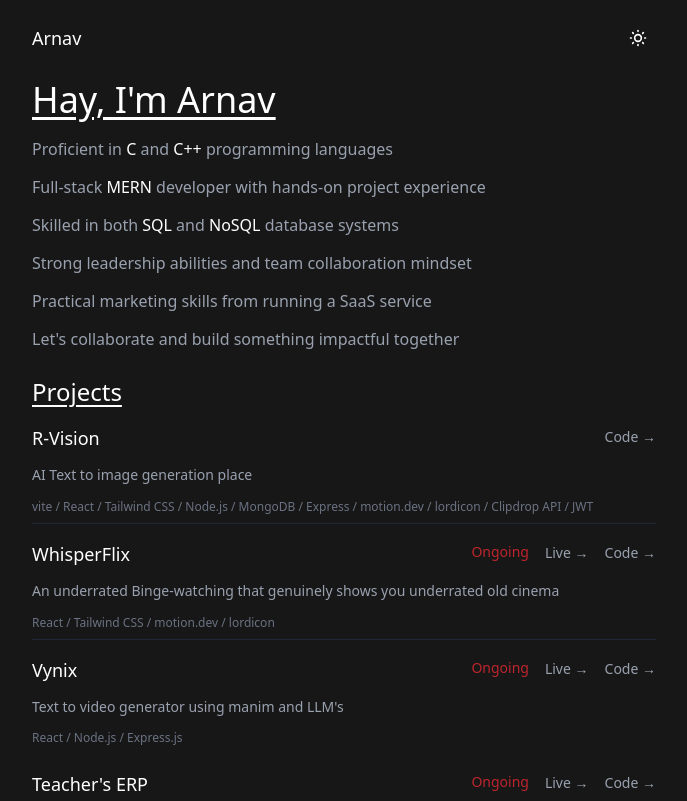
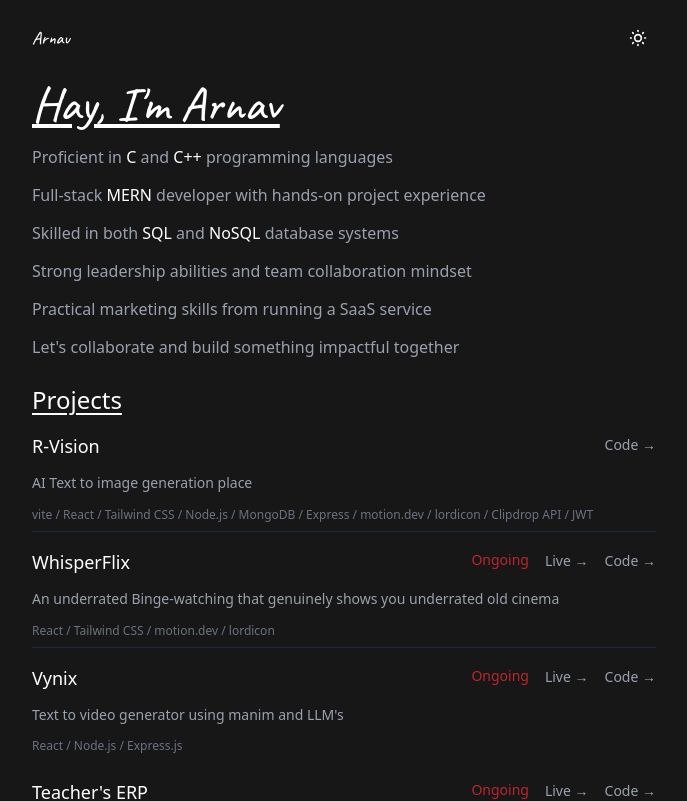
Before and after one commit to Arnav270803/MyPortfolio, a React (Vite) app: page / in a window 1280 px wide. Shown: the top 801 px of the page, without its empty margins (296-983 px from the left). Built offline with nearby package versions, Linux system fonts and the light colour scheme; some icons are missing.

Commit message:
Added new font and sound effect on toggling

```diff
--- a/src/App.jsx
+++ b/src/App.jsx
@@ -13,7 +13,7 @@ const App = () => {
   };
 
   return (
-    <div className={`${isDark ? 'bg-neutral-900 text-white' : 'bg-white text-gray-900'} min-h-screen transition-colors duration-300`}>
+    <div className={`${isDark ? 'bg-neutral-900 text-white' : 'bg-zinc-50 text-gray-900'} min-h-screen transition-colors duration-300`}>
       <div className='max-w-2xl mx-auto px-6 py-5'>
         <Navbar isDark={isDark} toggleTheme={toggleTheme} />
         <div className='mt-2'>
--- a/src/Component/Logos.jsx
+++ b/src/Component/Logos.jsx
@@ -3,6 +3,7 @@ import React from 'react';
 const Logos = ({ isDark }) => {
   const email = 'arnavsharma2708@gmail.com';
   return (
+
     <div className="flex items-center gap-5">
       <span className="cursor-pointer">
         <a href="https://www.linkedin.com/in/arnav-sharma2708/">
--- a/src/Component/MyIntro.jsx
+++ b/src/Component/MyIntro.jsx
@@ -2,9 +2,17 @@ import React from 'react';
 
 const MyIntro = ({ isDark }) => {
   return (
+    <>
+        <link
+        href="https://fonts.googleapis.com/css2?family=Caveat:wght@400;500;600;700&display=swap"
+        rel="stylesheet"
+        />
+
     <div className="w-full">
-      <h1 className={`text-4xl underline underline-offset-4 cursor-pointer font-medium mb-4 ${isDark ? 'text-white' : 'text-gray-900'}`}>
-        Hay, I'm Arnav
+      <h1 className={`text-5xl underline underline-offset-4 cursor-pointer font-medium mb-4 ${isDark ? 'text-white' : 'text-gray-900'}`}
+        style={{fontFamily: 'Caveat, cursive'}}>
+            Hay, I'm Arnav
+
       </h1>
 
       <div className={`space-y-3 text-base leading-relaxed ${isDark ? 'text-gray-400' : 'text-gray-600'}`}>
@@ -36,6 +44,7 @@ const MyIntro = ({ isDark }) => {
         </p>
       </div>
     </div>
+    </>
   );
 };
 
--- a/src/Component/Navbar.jsx
+++ b/src/Component/Navbar.jsx
@@ -1,30 +1,53 @@
-import React from 'react';
+import React, { useRef, useEffect } from 'react';
+import toggleSound from '../assets/context/select-button-ui-395763.mp3'; // Import the sound file with a valid identifier
 
 const Navbar = ({ isDark, toggleTheme }) => {
+  // Create a ref for the audio instance to persist across renders
+  const audioRef = useRef(new Audio(toggleSound));
+
+  // Set up audio properties (e.g., volume) on component mount
+  useEffect(() => {
+    audioRef.current.volume = 0.5; // Set volume to 50% to avoid being too loud
+  }, []);
+
+  // Wrap toggleTheme to play sound on click
+  const handleToggleTheme = () => {
+    audioRef.current.play(); // Play the sound when the button is clicked
+    toggleTheme(); // Call the original toggleTheme function
+  };
+
   return (
+    <>
+      <link
+        href="https://fonts.googleapis.com/css2?family=Caveat:wght@400;500;600;700&display=swap"
+        rel="stylesheet"
+      />
+
     <div className='flex justify-between items-center w-full'>
       <div className='flex items-center'>
-        <span><lord-icon
-                src="https://cdn.lordicon.com/jeuxydnh.json"
-                trigger="hover"
-                colors="primary:#b4b4b4,secondary:#08a88a">
-              </lord-icon>
-              </span>
+        <span>
+          <lord-icon
+            src="https://cdn.lordicon.com/jeuxydnh.json"
+            trigger="hover"
+            colors="primary:#b4b4b4,secondary:#08a88a"
+          ></lord-icon>
+        </span>
         <a href="/" rel="noopener noreferrer">
-          <span className={`text-lg font-medium cursor-pointer transition-colors duration-200 ${
-            isDark ? 'text-white hover:text-gray-300' : 'text-gray-900 hover:text-gray-600'
-          }`}>
+          <span
+            className={`text-lg font-medium cursor-pointer transition-colors duration-200 ${
+              isDark ? 'text-white hover:text-gray-300' : 'text-zinc-900 hover:text-gray-600'
+                    }`}
+              style={{fontFamily: 'Caveat, cursive'}}
+          >
             Arnav
           </span>
         </a>
       </div>
 
       <div className='flex items-center gap-6'>
-
-
         {/* Theme Toggle Button */}
         <button
-          onClick={toggleTheme}
+          onClick={handleToggleTheme} // Use new handler to play sound and toggle theme
           className={`p-2 rounded-lg cursor-pointer transition-colors ${
             isDark ? 'hover:bg-gray-800' : 'hover:bg-gray-100'
           }`}
@@ -32,16 +55,27 @@ const Navbar = ({ isDark, toggleTheme }) => {
         >
           {isDark ? (
             <svg className="w-5 h-5" fill="none" viewBox="0 0 24 24" stroke="currentColor">
-              <path strokeLinecap="round" strokeLinejoin="round" strokeWidth={2} d="M12 3v1m0 16v1m9-9h-1M4 12H3m15.364 6.364l-.707-.707M6.343 6.343l-.707-.707m12.728 0l-.707.707M6.343 17.657l-.707.707M16 12a4 4 0 11-8 0 4 4 0 018 0z" />
+              <path
+                strokeLinecap="round"
+                strokeLinejoin="round"
+                strokeWidth={2}
+                d="M12 3v1m0 16v1m9-9h-1M4 12H3m15.364 6.364l-.707-.707M6.343 6.343l-.707-.707m12.728 0l-.707.707M6.343 17.657l-.707.707M16 12a4 4 0 11-8 0 4 4 0 018 0z"
+              />
             </svg>
           ) : (
             <svg className="w-5 h-5" fill="none" viewBox="0 0 24 24" stroke="currentColor">
-              <path strokeLinecap="round" strokeLinejoin="round" strokeWidth={2} d="M20.354 15.354A9 9 0 018.646 3.646 9.003 9.003 0 0012 21a9.003 9.003 0 008.354-5.646z" />
+              <path
+                strokeLinecap="round"
+                strokeLinejoin="round"
+                strokeWidth={2}
+                d="M20.354 15.354A9 9 0 018.646 3.646 9.003 9.003 0 0012 21a9.003 9.003 0 008.354-5.646z"
+              />
             </svg>
           )}
         </button>
       </div>
     </div>
+    </>
   );
 };
 
```
Also changed, not shown: 1 other file (tests, documents, lock files or other folders).
